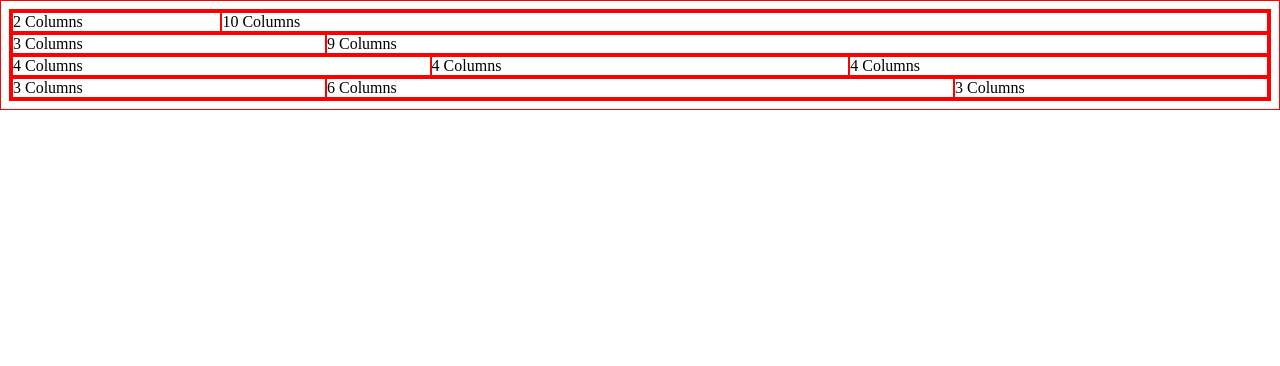
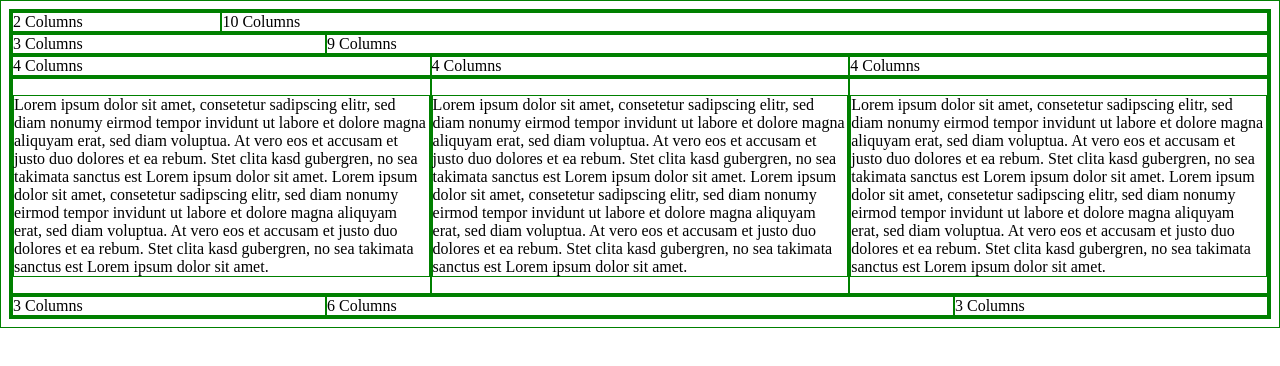
Before and after one commit to jandoant/Udacity-HTML-Course, a plain HTML site: page framework/index.html in a window 1280 px wide. Drawn offline with Linux system fonts and the light colour scheme.

Commit message:
paragraphs disappear on screens smaller than 500px
added media query

```diff
--- a/framework/css/main.css
+++ b/framework/css/main.css
@@ -1,5 +1,5 @@
 * {
-    border: 1px solid red;
+    border: 1px solid green;
     !important
 }
 
@@ -8,7 +8,7 @@
 }
 
 
-/* Grid */
+/* FlexBox Grid */
 
 .row {
     box-sizing: border-box;
@@ -79,3 +79,10 @@
     box-sizing: border-box;
     width: 100%;
 }
+
+/* Media Queries */
+@media only screen and (max-width: 500px) {
+  p {
+    display: none;
+  }
+}
--- a/framework/index.html
+++ b/framework/index.html
@@ -23,6 +23,23 @@
             <div class="col-4">4 Columns</div>
         </div>
         <div class="row">
+            <div class="col-4">
+                <p>
+                  Lorem ipsum dolor sit amet, consetetur sadipscing elitr, sed diam nonumy eirmod tempor invidunt ut labore et dolore magna aliquyam erat, sed diam voluptua. At vero eos et accusam et justo duo dolores et ea rebum. Stet clita kasd gubergren, no sea takimata sanctus est Lorem ipsum dolor sit amet. Lorem ipsum dolor sit amet, consetetur sadipscing elitr, sed diam nonumy eirmod tempor invidunt ut labore et dolore magna aliquyam erat, sed diam voluptua. At vero eos et accusam et justo duo dolores et ea rebum. Stet clita kasd gubergren, no sea takimata sanctus est Lorem ipsum dolor sit amet.
+                </p>
+            </div>
+            <div class="col-4">
+                <p>
+                  Lorem ipsum dolor sit amet, consetetur sadipscing elitr, sed diam nonumy eirmod tempor invidunt ut labore et dolore magna aliquyam erat, sed diam voluptua. At vero eos et accusam et justo duo dolores et ea rebum. Stet clita kasd gubergren, no sea takimata sanctus est Lorem ipsum dolor sit amet. Lorem ipsum dolor sit amet, consetetur sadipscing elitr, sed diam nonumy eirmod tempor invidunt ut labore et dolore magna aliquyam erat, sed diam voluptua. At vero eos et accusam et justo duo dolores et ea rebum. Stet clita kasd gubergren, no sea takimata sanctus est Lorem ipsum dolor sit amet.
+                </p>
+            </div>
+            <div class="col-4">
+                <p>
+                  Lorem ipsum dolor sit amet, consetetur sadipscing elitr, sed diam nonumy eirmod tempor invidunt ut labore et dolore magna aliquyam erat, sed diam voluptua. At vero eos et accusam et justo duo dolores et ea rebum. Stet clita kasd gubergren, no sea takimata sanctus est Lorem ipsum dolor sit amet. Lorem ipsum dolor sit amet, consetetur sadipscing elitr, sed diam nonumy eirmod tempor invidunt ut labore et dolore magna aliquyam erat, sed diam voluptua. At vero eos et accusam et justo duo dolores et ea rebum. Stet clita kasd gubergren, no sea takimata sanctus est Lorem ipsum dolor sit amet.
+                </p>
+            </div>
+        </div>
+        <div class="row">
             <div class="col-3">3 Columns</div>
             <div class="col-6">6 Columns</div>
             <div class="col-3">3 Columns</div>
```
Lines whose indentation alone changed are shown as unchanged.
